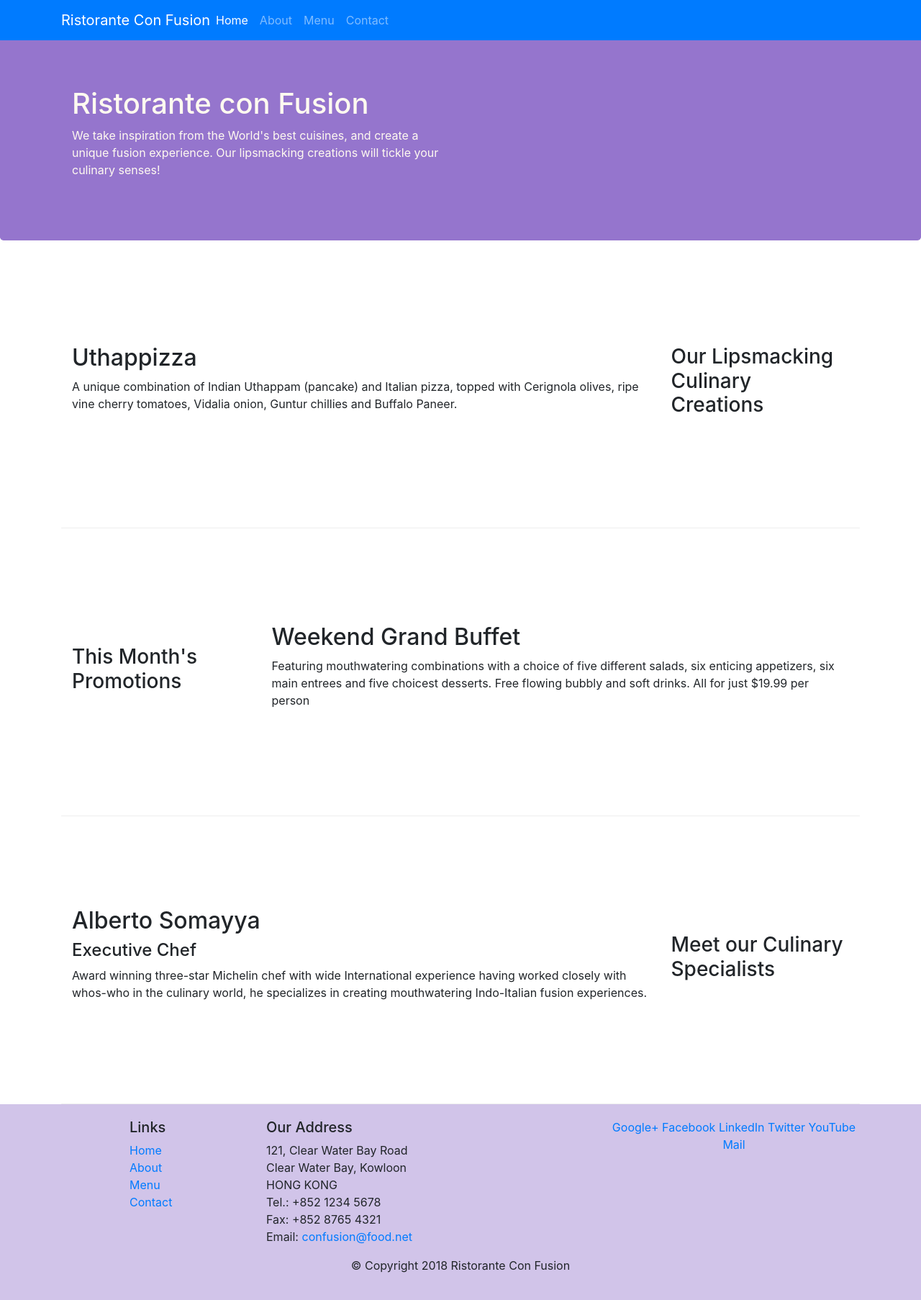
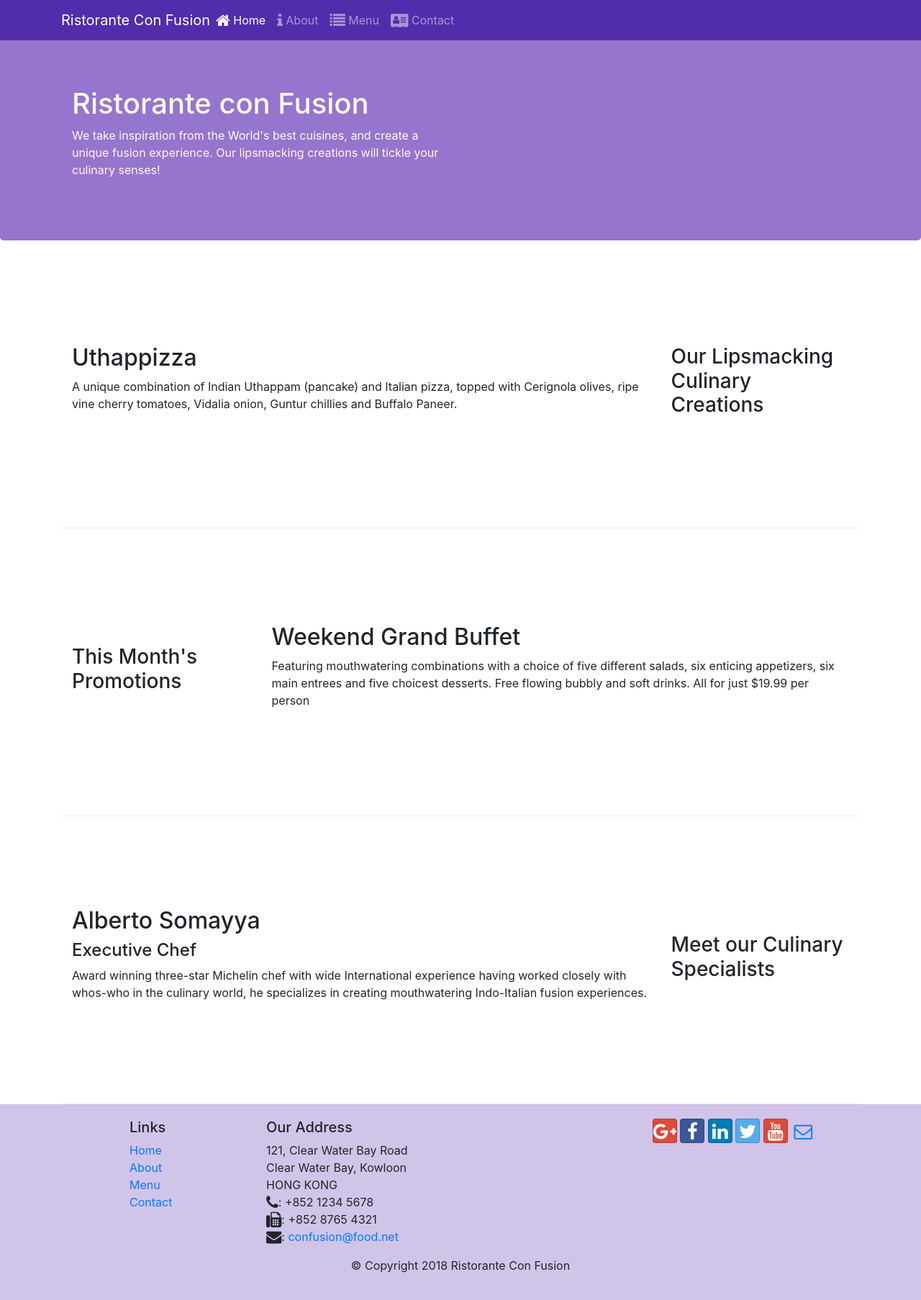
Before and after one commit to kd0007/bootstrap4, a website: page index.html in a window 1280 px wide. Shown: the whole page at 72% size. Drawn offline with nearby package versions, Linux system fonts and the light colour scheme.

Commit message:
iconfonts

```diff
--- a/index.html
+++ b/index.html
@@ -8,13 +8,19 @@
 
     <!-- Bootstrap CSS -->
     <link rel="stylesheet" href="node_modules/bootstrap/dist/css/bootstrap.min.css">
+    <link rel="stylesheet" href="node_modules/font-awesome/css/font-awesome.min.css">
+    <link rel="stylesheet" href="node_modules/bootstrap-social/bootstrap-social.css">
+
     <link rel="stylesheet" href="css/styles.css">
-    <title>Ristorante Con Fusion</title>
+
+
+        <title>Ristorante Con Fusion</title>
+
 </head>
 
 <body>
 
-    <nav class="navbar navbar-dark navbar-expand-sm bg-primary fixed-top">
+    <nav class="navbar navbar-dark navbar-expand-sm fixed-top">
         <div class="container">
             <button class="navbar-toggler" type="button" data-toggle="collapse" data-target="#Navbar">
                 <span class="navbar-toggler-icon"></span>
@@ -23,10 +29,10 @@
                Ristorante Con Fusion </a>
                <div class="collapse navbar-collapse" id="Navbar">
                 <ul class="navbar-nav mr-auto">
-                    <li class="nav-item active"><a class="nav-link" href="#">Home</a></li>
-                    <li class="nav-item"><a class="nav-link" href="./aboutus.html">About </a></li>
-                    <li class="nav-item"><a class="nav-link" href="#">Menu</a></li>
-                    <li class="nav-item"><a class="nav-link" href="#">Contact</a></li>
+                    <li class="nav-item active"><a class="nav-link" href="#"><span class="fa fa-home fa-lg"></span> Home</a></li>
+                    <li class="nav-item"><a class="nav-link" href="./aboutus.html"><span class="fa fa-info fa-lg"></span> About </a></li>
+                    <li class="nav-item"><a class="nav-link" href="#"><span class="fa fa-list fa-lg"></span> Menu</a></li>
+                    <li class="nav-item"><a class="nav-link" href="#"><span class="fa fa-address-card fa-lg"></span> Contact</a></li>
 
                 </ul>
 
@@ -93,7 +99,7 @@
                     <h5>Links</h5>
                     <ul class="list-unstyled">
                         <li><a href="#">Home</a></li>
-                        <li><a href="#">About</a></li>
+                        <li><a href="./aboutus.html">About</a></li>
                         <li><a href="#">Menu</a></li>
                         <li><a href="#">Contact</a></li>
                     </ul>
@@ -104,19 +110,19 @@
 		              121, Clear Water Bay Road<br>
 		              Clear Water Bay, Kowloon<br>
 		              HONG KONG<br>
-		              Tel.: +852 1234 5678<br>
-		              Fax: +852 8765 4321<br>
-		              Email: <a href="mailto:confusion@food.net">confusion@food.net</a>
+		              <i class="fa fa-phone fa-lg"></i>: +852 1234 5678<br>
+		              <i class="fa fa-fax fa-lg"></i>: +852 8765 4321<br>
+		              <i class="fa fa-envelope fa-lg"></i>: <a href="mailto:confusion@food.net">confusion@food.net</a>
 		           </address>
                 </div>
                 <div class="col-12 col-sm-4">
                     <div class="text-center">
-                        <a href="http://google.com/+">Google+</a>
-                        <a href="http://www.facebook.com/profile.php?id=">Facebook</a>
-                        <a href="http://www.linkedin.com/in/">LinkedIn</a>
-                        <a href="http://twitter.com/">Twitter</a>
-                        <a href="http://youtube.com/">YouTube</a>
-                        <a href="mailto:">Mail</a>
+                        <a class="btn btn-social-icon btn-google" href="http://google.com/+"><i class="fa fa-google-plus fa-lg"></i></a>
+                        <a class="btn btn-social-icon btn-facebook" href="http://www.facebook.com/profile.php?id="><i class="fa fa-facebook fa-lg"></i></a>
+                        <a class="btn btn-social-icon btn-linkedin"href="http://www.linkedin.com/in/"><i class="fa fa-linkedin fa-lg"></i></a>
+                        <a class="btn btn-social-icon btn-twitter"href="http://twitter.com/"><i class="fa fa-twitter fa-lg"></i></a>
+                        <a class="btn btn-social-icon btn-google"href="http://youtube.com/"><i class="fa fa-youtube fa-lg"></i></a>
+                        <a class="btn btn-social-icon "href="mailto:"><i class="fa fa-envelope-o fa-lg"></i></a>
                     </div>
                 </div>
            </div>
--- a/package.json
+++ b/package.json
@@ -15,6 +15,8 @@
   },
   "dependencies": {
     "bootstrap": "^4.0.0",
+    "bootstrap-social": "^5.1.1",
+    "font-awesome": "^4.7.0",
     "jquery": "^3.3.1",
     "popper.js": "^1.12.9"
   }
```
Also changed, not shown: aboutus.html (+10 -6 lines), 1 other file.
